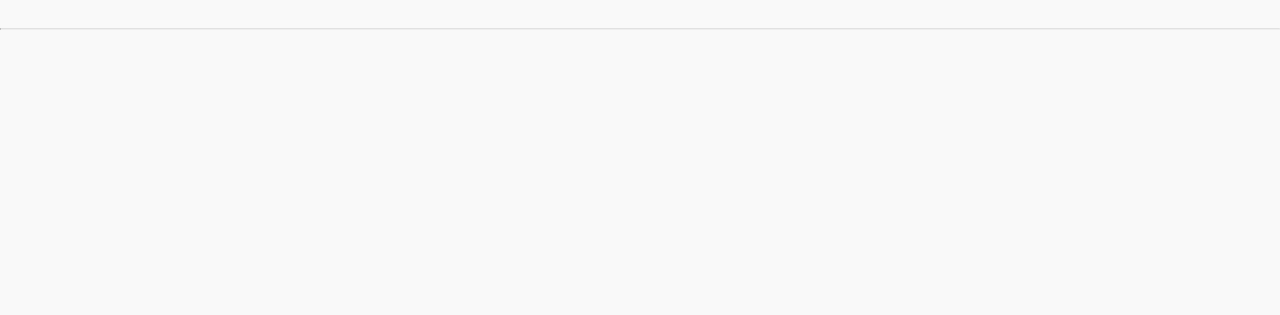
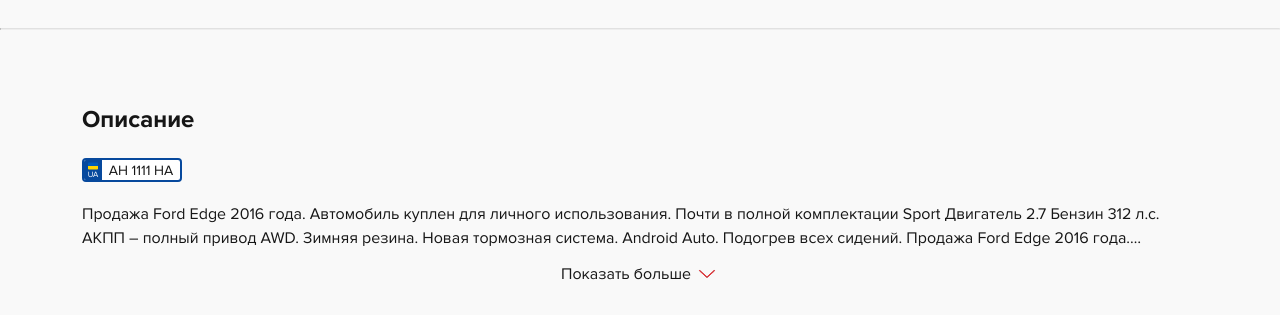
Before and after one commit to AseevDaniel/test-task-vue-autopark, a Vue app: page / in a window 1280 px wide. Shown: the part 1283-1598 px from the top of the page. Before the commit the page ends 1313 px from the top, so only its background shows below. Built offline with nearby package versions, Linux system fonts and the light colour scheme.

Commit message:
added description block, expander block, number block

```diff
--- a/src/assets/style/shared.scss
+++ b/src/assets/style/shared.scss
@@ -1,6 +1,13 @@
 .container {
   width: min(1180px, 100vw);
   margin: 0 auto;
+}
+
+.detailedContainer{
+  padding: 32px;
+  &:not(:last-child){
+    border-bottom: 1px solid $disabled-opacity;
+  }
 }
 
 .clickableItem{
--- a/src/assets/style/variables.scss
+++ b/src/assets/style/variables.scss
@@ -6,6 +6,7 @@
 $colorThemeDark: #161616;
 $colorThemeDark-opacity: rgba(22, 22, 22, 0.75);
 $secondColor: #40a600;
+$nationalColor: #07499D;
 
 // animations
 $transitionDefaultTime: 0.3s;
--- /dev/null
+++ b/src/components/common/ExpansionBlock.vue
@@ -0,0 +1,59 @@
+<template>
+  <div class="expansionBlock">
+    <slot />
+    <div :class="[isExpand && 'expandedContent', 'expansionContent']">
+      <p>{{ content }}</p>
+    </div>
+    <div @click="isExpand = !isExpand" class="expandToggler clickableItem">
+      {{ isExpand ? 'Скрыть' : 'Показать больше' }}
+      <IconArrowDown :class="[isExpand && 'active', 'arrowIcon']" />
+    </div>
+  </div>
+</template>
+
+<script>
+import IconArrowDown from '@/components/icons/IconArrowDown.vue'
+
+export default {
+  components: { IconArrowDown },
+  props: ['content'],
+  data() {
+    return {
+      isExpand: false
+    }
+  }
+}
+</script>
+
+<style scoped lang="scss">
+.expansionBlock {
+  .expansionContent {
+    overflow: hidden;
+    text-overflow: ellipsis;
+    display: -moz-box;
+    -moz-box-orient: vertical;
+    display: -webkit-box;
+    -webkit-line-clamp: 2;
+    -webkit-box-orient: vertical;
+    line-clamp: 2;
+    box-orient: vertical;
+    &.expandedContent {
+      //overflow: initial;
+      line-clamp: initial;
+      -webkit-line-clamp: initial;
+    }
+  }
+  .expandToggler {
+    margin-top: 12px;
+    display: flex;
+    align-items: center;
+    justify-content: center;
+    .arrowIcon {
+      margin-left: 4px;
+      &.active {
+        transform: rotate(180deg);
+      }
+    }
+  }
+}
+</style>
--- /dev/null
+++ b/src/components/common/RegisterNumber.vue
@@ -0,0 +1,53 @@
+<template>
+  <div class="registrationNumber">
+    <div class="countryMarks">
+      <IconUkraine />
+      UA
+    </div>
+    <span class="number">
+      {{ registrationNumber }}
+    </span>
+  </div>
+</template>
+
+<script>
+import IconUkraine from '@/components/icons/IconUkraine.vue'
+
+export default {
+  components: { IconUkraine },
+  props: ['registrationNumber']
+}
+</script>
+
+<style scoped lang="scss">
+.registrationNumber {
+  height: 24px;
+  width: 100px;
+  background: white;
+  border-radius: 4px;
+  border: 2px solid $nationalColor;
+  overflow: hidden;
+  display: flex;
+  .countryMarks {
+    width: 18px;
+    background: $nationalColor;
+    display: flex;
+    flex-direction: column;
+    align-items: center;
+    justify-content: center;
+    font-size: 8px;
+    line-height: 8px;
+    color: white;
+    height: 100%;
+    svg {
+      height: 10px;
+    }
+  }
+  .number {
+    text-align: center;
+    width: 100%;
+    line-height: 22px;
+    font-size: 14px;
+  }
+}
+</style>
--- a/src/components/common/SectionsDivider.vue
+++ b/src/components/common/SectionsDivider.vue
@@ -4,5 +4,6 @@
 <style scoped lang="scss">
 .sectionsDivider {
   border-top: 1px solid $disabled-opacity;
+  margin: 40px 0;
 }
 </style>
--- /dev/null
+++ b/src/pages/DetailedInfoSection/AutoDescription.vue
@@ -0,0 +1,28 @@
+<template>
+  <div class="autoDescription">
+    <h1>Описание</h1>
+    <RegisterNumber :registrationNumber="registrationNumber" />
+    <ExpansionBlock :content="description" />
+  </div>
+</template>
+
+<script>
+import ExpansionBlock from '@/components/common/ExpansionBlock.vue'
+import RegisterNumber from '@/components/common/RegisterNumber.vue'
+
+export default {
+  components: { RegisterNumber, ExpansionBlock },
+  props: ['description', 'registrationNumber']
+}
+</script>
+
+<style scoped lang="scss">
+.autoDescription {
+  .registrationNumber {
+    margin-top: 20px;
+  }
+  .expansionBlock {
+    margin-top: 20px;
+  }
+}
+</style>
--- a/src/pages/SingleAutoPage.vue
+++ b/src/pages/SingleAutoPage.vue
@@ -13,7 +13,16 @@
       <AutoMainInfo :auto-info="autoData" />
     </div>
   </section>
+
   <SectionsDivider />
+
+  <section class="container detailedContainer">
+    <AutoDescription
+      class="descriptionBlock"
+      :description="autoData.description"
+      :registrationNumber="autoData.registrationNumber"
+    />
+  </section>
 </template>
 
 <script>
@@ -24,9 +33,11 @@
 import AutoMainInfo from '@/pages/FirstScreenSection/AutoMainInfo.vue'
 import AutoMainCharacteristics from '@/pages/FirstScreenSection/AutoMainCharacteristics.vue'
 import SectionsDivider from '@/components/common/SectionsDivider.vue'
+import AutoDescription from '@/pages/DetailedInfoSection/AutoDescription.vue'
 
 export default {
   components: {
+    AutoDescription,
     SectionsDivider,
     AutoMainCharacteristics,
     AutoMainInfo,
@@ -63,7 +74,6 @@
 
 .infoBlock {
   margin-top: 38px;
-  padding-bottom: 40px;
   .mainInfo {
     display: flex;
     justify-content: space-between;
```
